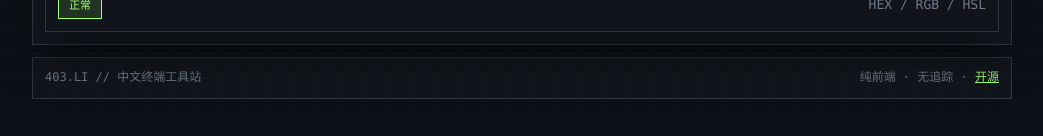
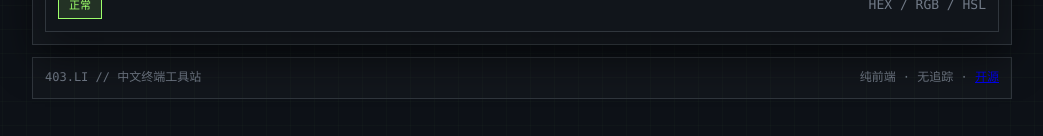
Before and after one commit to Xue-LC/403-li, a Vue app: page / in a window 1280 px wide. Shown: the part 1483-1619 px from the top of the page, without its empty margins (118-1161 px from the left). Built offline with nearby package versions, Linux system fonts and the light colour scheme; a web font is replaced by a local one.

Commit message:
fix: 移除开源链接高亮，保持footer文字样式一致

```diff
--- a/src/views/Home.vue
+++ b/src/views/Home.vue
@@ -90,7 +90,7 @@
     <!-- Footer -->
     <footer class="footer">
       <span>403.li // 中文终端工具站</span>
-      <span>纯前端 · 无追踪 · <a href="https://github.com/Xue-LC/403-li" target="_blank" style="color: var(--green);">开源</a></span>
+      <span>纯前端 · 无追踪 · <a href="https://github.com/Xue-LC/403-li" target="_blank">开源</a></span>
     </footer>
   </div>
 </template>
```
